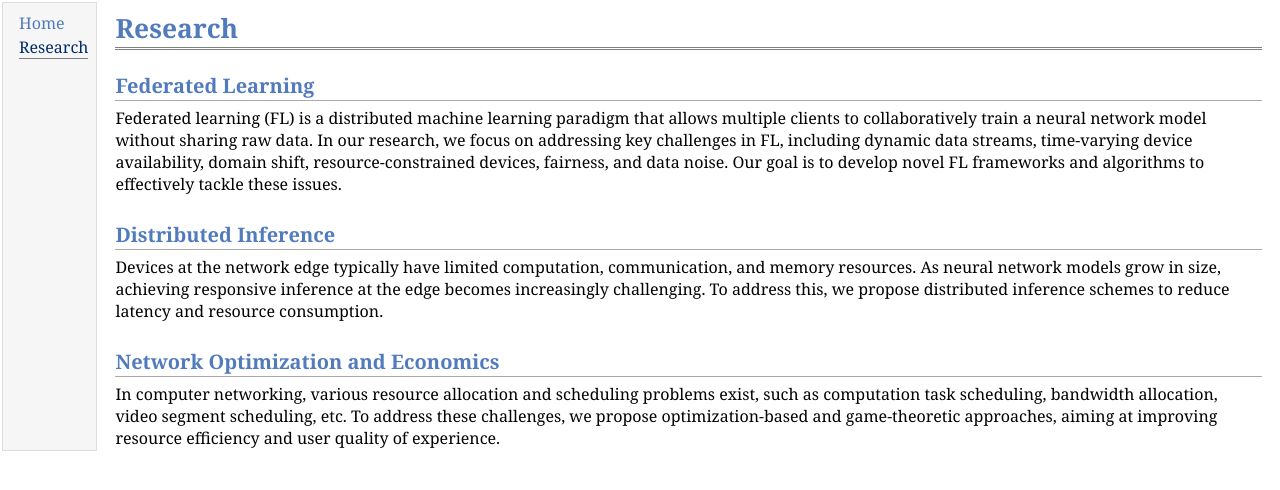
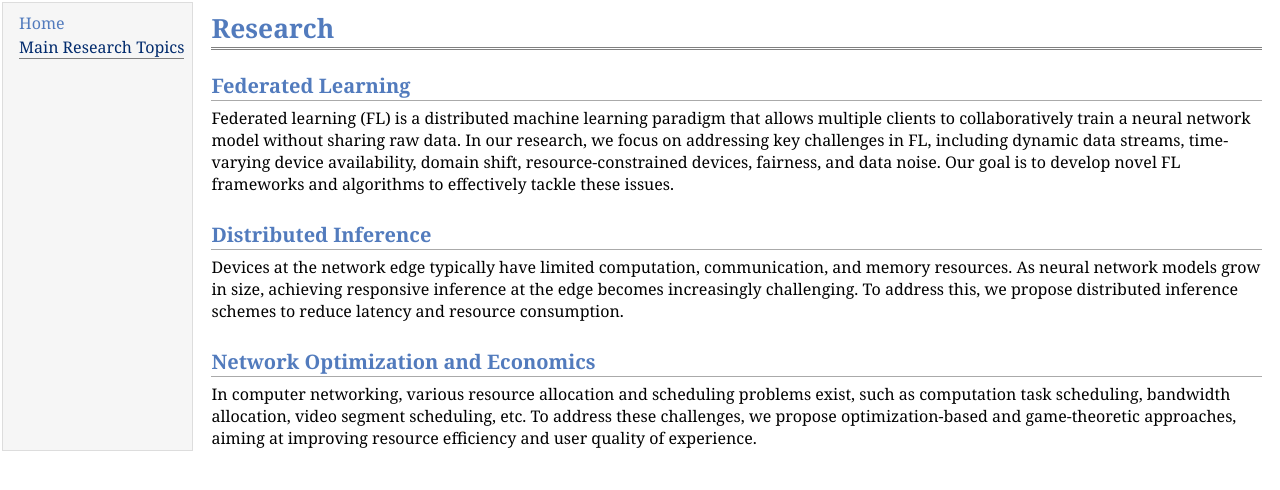
Before and after one commit to mingtang25/mingtang25.github.io, a plain HTML site: page research.html in a window 1280 px wide. Drawn offline with Linux system fonts and the light colour scheme.

Commit message:
Update research.html

```diff
--- a/research.html
+++ b/research.html
@@ -12,7 +12,7 @@
 <tr valign="top">
 <td id="layout-menu">
 <div class="menu-item"><a href="index.html">Home</a></div>
-<div class="menu-item"><a href="research.html" class="current">Research</a></div>
+<div class="menu-item"><a href="research.html" class="current">Main Research Topics</a></div>
 </td>
 <td id="layout-content">
 <div id="toptitle">
```
